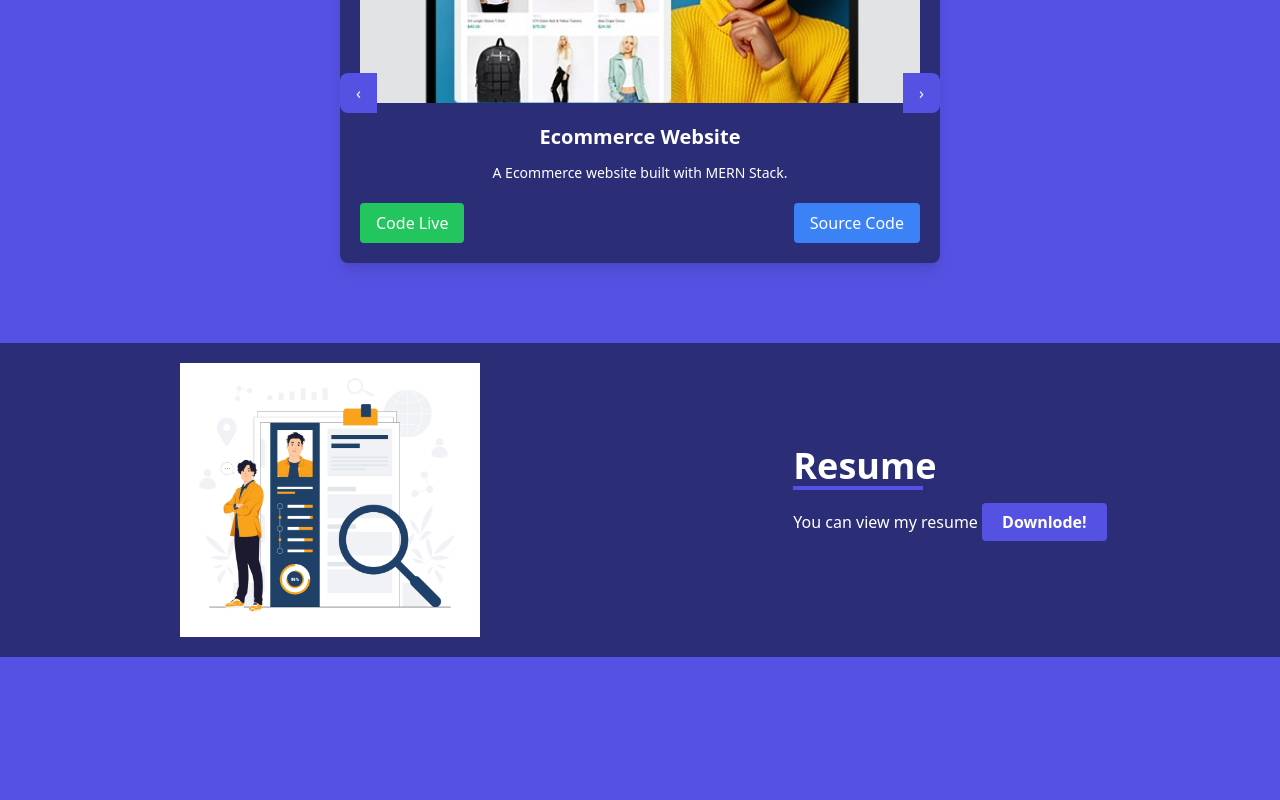
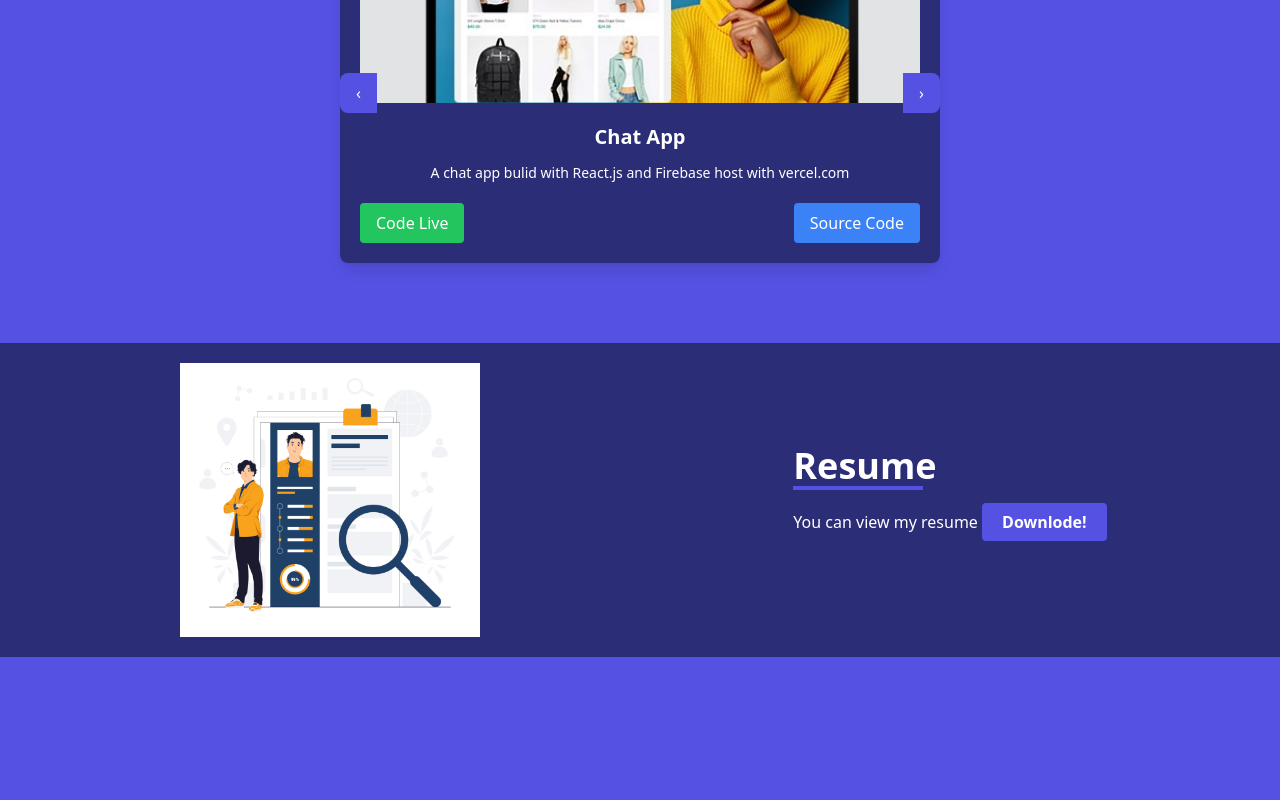
Before and after one commit to Vignesh-Cod/portfolio, a React (Create React App) app: page / in a window 1280 px wide. Shown: the part 1340-2140 px from the top of the page. Built offline with nearby package versions, Linux system fonts and the light colour scheme.

Commit message:
project apge updated

```diff
--- a/src/component/Footer.js
+++ b/src/component/Footer.js
@@ -1,6 +1,6 @@
 export default function Footer(){
     return <div className="py-4 bg-secondary text-center text-white">&copy; Vignesh Venkat 2025
-               <h3>About website: Thise Site bulit with Recat.js ,Email.js and Rended with  </h3>
+               <h3>About website: Thise Site bulit with Recat.js ,Email.js and Rended with render.com  </h3>
 
     </div>
 }
--- a/src/component/Project.js
+++ b/src/component/Project.js
@@ -9,24 +9,10 @@ export default function Project() {
     const projects = [
         {
             image: websiteImag,
-            title: "Ecommerce Website",
-            description: "A Ecommerce website built with MERN Stack.",
-            liveLink: "https://example-live-site1.com",
-            sourceCode: "https://github.com/example-repo1"
-        },
-        {
-            image: websiteImag2,
-            title: "Food Ecommerce",
-            description: "Food Ecommerce website like Swiggy, built with Angular & .Net.",
-            liveLink: "https://example-live-site2.com",
-            sourceCode: "https://github.com/example-repo2"
-        },
-        {
-            image: websiteImag3,
-            title: "Blog Website",
-            description: "Basic Blog Website built with Next.js and MongoDB.",
-            liveLink: "https://example-live-site3.com",
-            sourceCode: "https://github.com/example-repo3"
+            title: "Chat App",
+            description: "A chat app bulid with React.js and Firebase host with vercel.com",
+            liveLink: "https://chat-app-two-brown-92.vercel.app/",
+            sourceCode: "https://github.com/Vignesh-Cod/Chat-App"
         }
     ];
 
```
